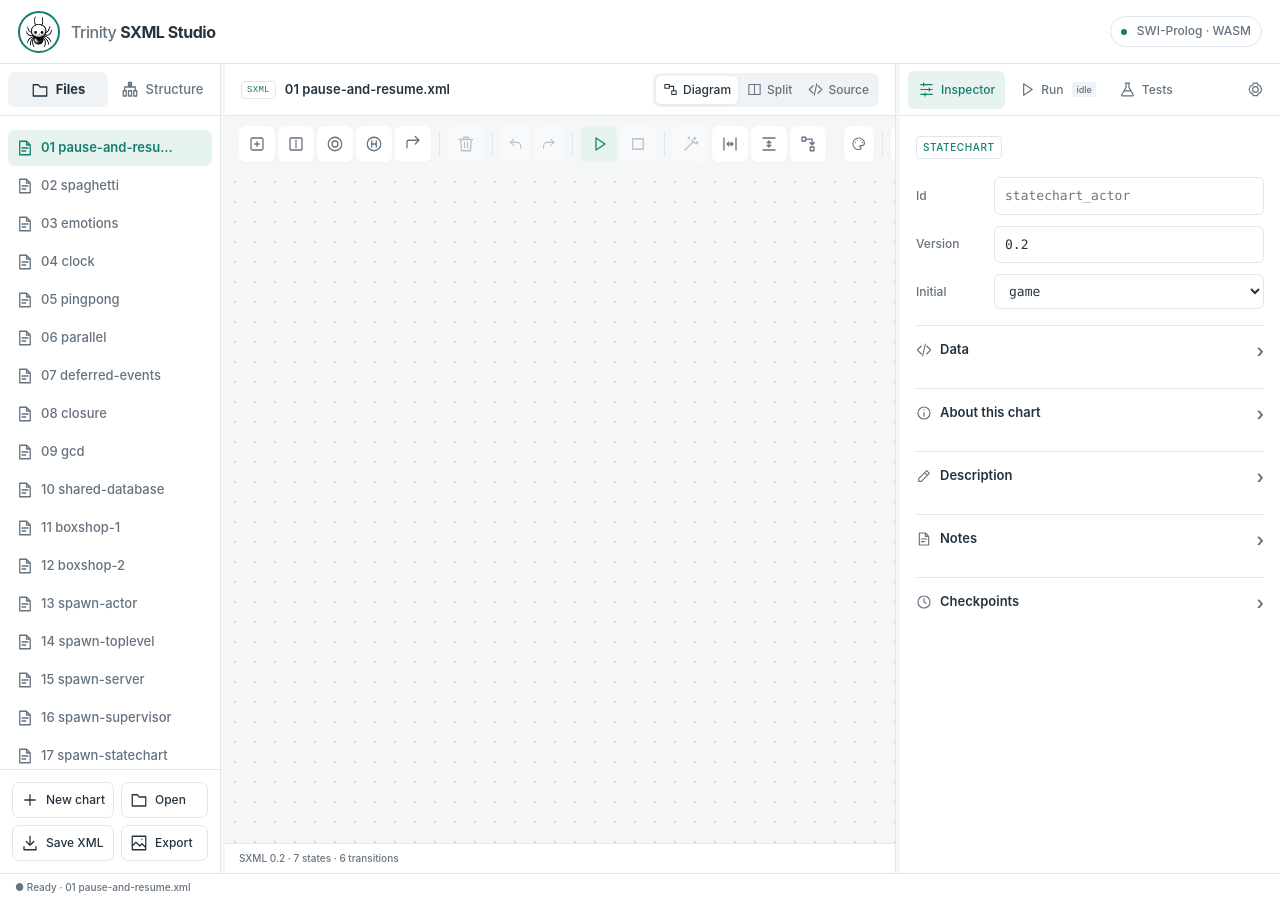
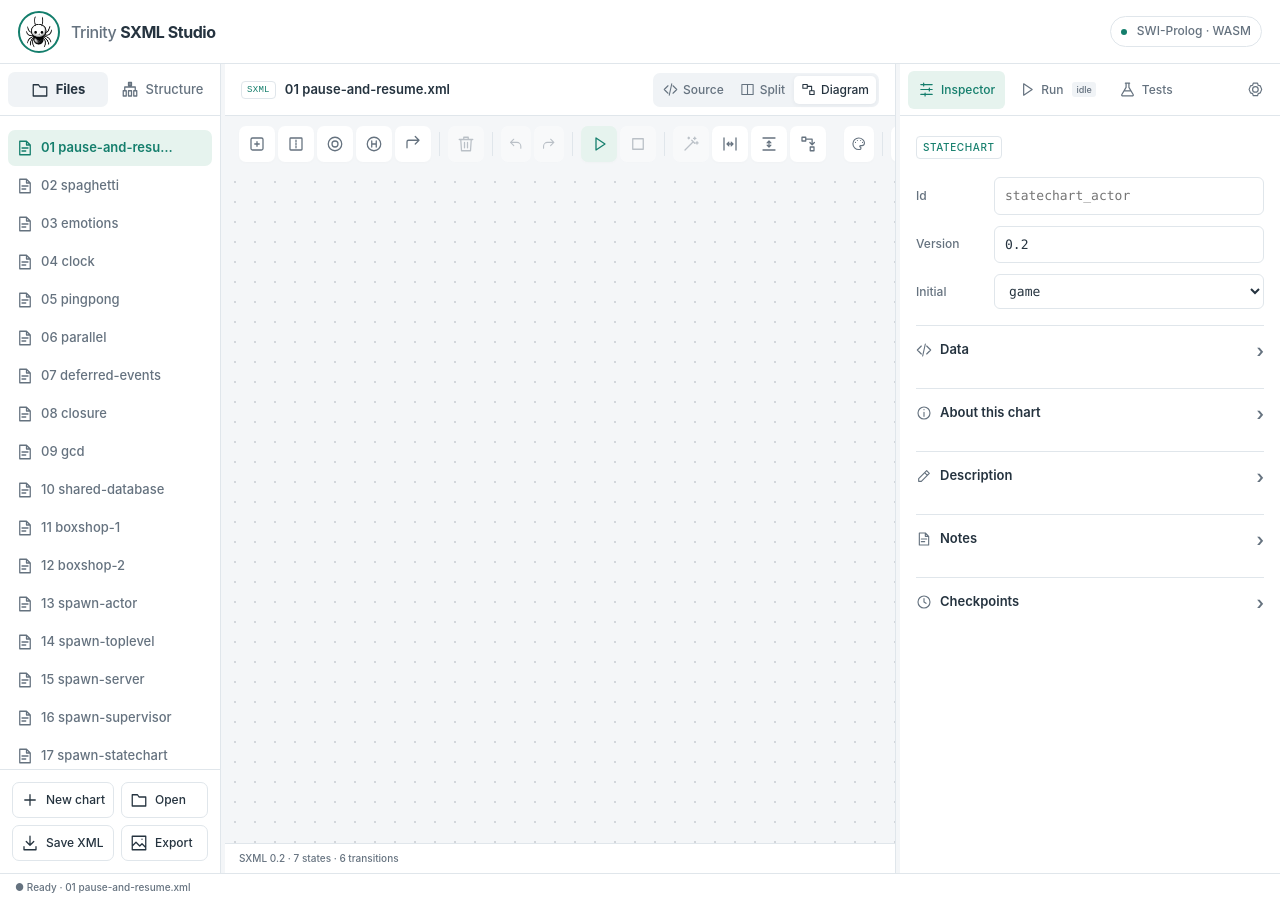
Before and after one commit to torbjornlager/book-project-home, a Jekyll site: the page sxml-studio/index.html, which Jekyll copies as it is, in a window 1280 px wide. Built offline with Jekyll 4.4.1, drawn with Linux system fonts in a browser that asks for light colours; a script that is not in the unit is left out.

Commit message:
Order view buttons Source Split Diagram

```diff
--- a/sxml-studio/index.html
+++ b/sxml-studio/index.html
@@ -29,7 +29,7 @@
 <aside class="workspace"><div class="panel-heading">EXPLORER <span>LOCAL WORKSPACE</span></div><div class="workspace-title">⌄ &nbsp; SXML CODE</div><details class="structure-panel" open><summary>Chart structure</summary><label for="structure-search" class="sr-label">Search states, events and Prolog</label><input id="structure-search" type="search" placeholder="Search chart…"><div id="structure-tree"></div></details><div id="files" role="group" aria-label="Example statecharts"></div><div class="file-actions"><button id="new">New statechart</button><button id="open">Open .xml file</button><input id="file-input" type="file" accept=".xml,.sxml,.statechart,.txt" hidden><button id="save">Save source</button><button id="export" title="Save the drawing as an SVG file">Save diagram</button></div><div class="workspace-note"><span class="note-mark">↗</span><p>Draw, edit and run SXML statecharts.</p><p>The interpreter runs here, in your browser. No native node is needed.</p><a href="https://github.com/torbjornlager/swi-wasm-node" target="_blank" rel="noreferrer">About the runtime ↗</a></div></aside>
 <div class="divider" id="left-divider" role="separator" aria-label="Resize workspace" aria-orientation="vertical" aria-valuemin="120" aria-valuemax="340" tabindex="0"></div>
 <section class="editor-pane" aria-label="Statechart editor">
-<div class="editor-tabs"><span class="file-icon">SXML</span><span id="filename">untitled.xml</span><span id="dirty" aria-label="Unsaved changes"></span><div class="view-switch" role="group" aria-label="View"><button data-view="diagram">Diagram</button><button data-view="split" aria-haspopup="menu" aria-controls="split-menu" title="Split view: choose stacked or side by side">Split</button><button data-view="source">Source</button></div></div>
+<div class="editor-tabs"><span class="file-icon">SXML</span><span id="filename">untitled.xml</span><span id="dirty" aria-label="Unsaved changes"></span><div class="view-switch" role="group" aria-label="View"><button data-view="source">Source</button><button data-view="split" aria-haspopup="menu" aria-controls="split-menu" title="Split view: choose stacked or side by side">Split</button><button data-view="diagram">Diagram</button></div></div>
 <div class="editor-content">
 <div class="source-pane"><div class="code-wrap"><textarea id="source" aria-label="SXML source"></textarea></div></div>
 <div class="hdivider" id="source-divider" role="separator" aria-label="Resize source editor" aria-orientation="horizontal" aria-valuemin="0" aria-valuemax="100" aria-valuenow="36" tabindex="0"></div>
```
